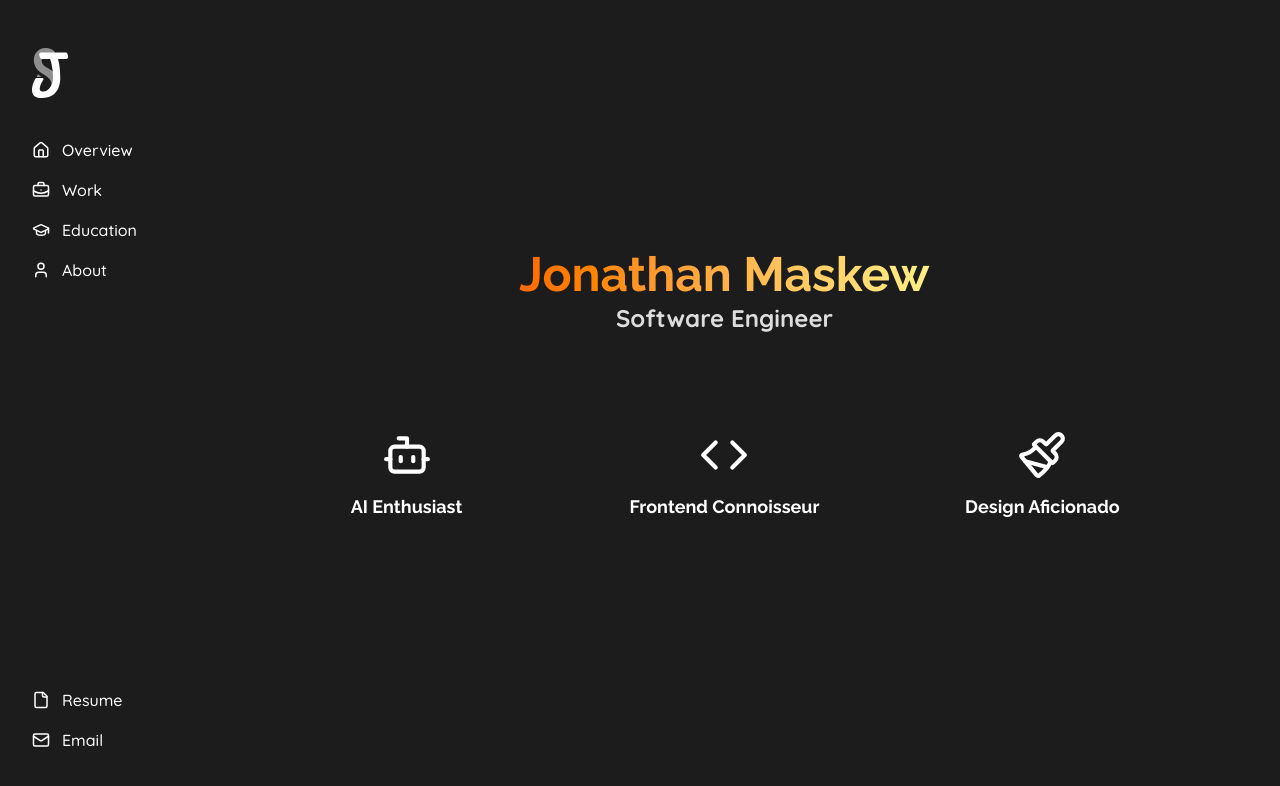
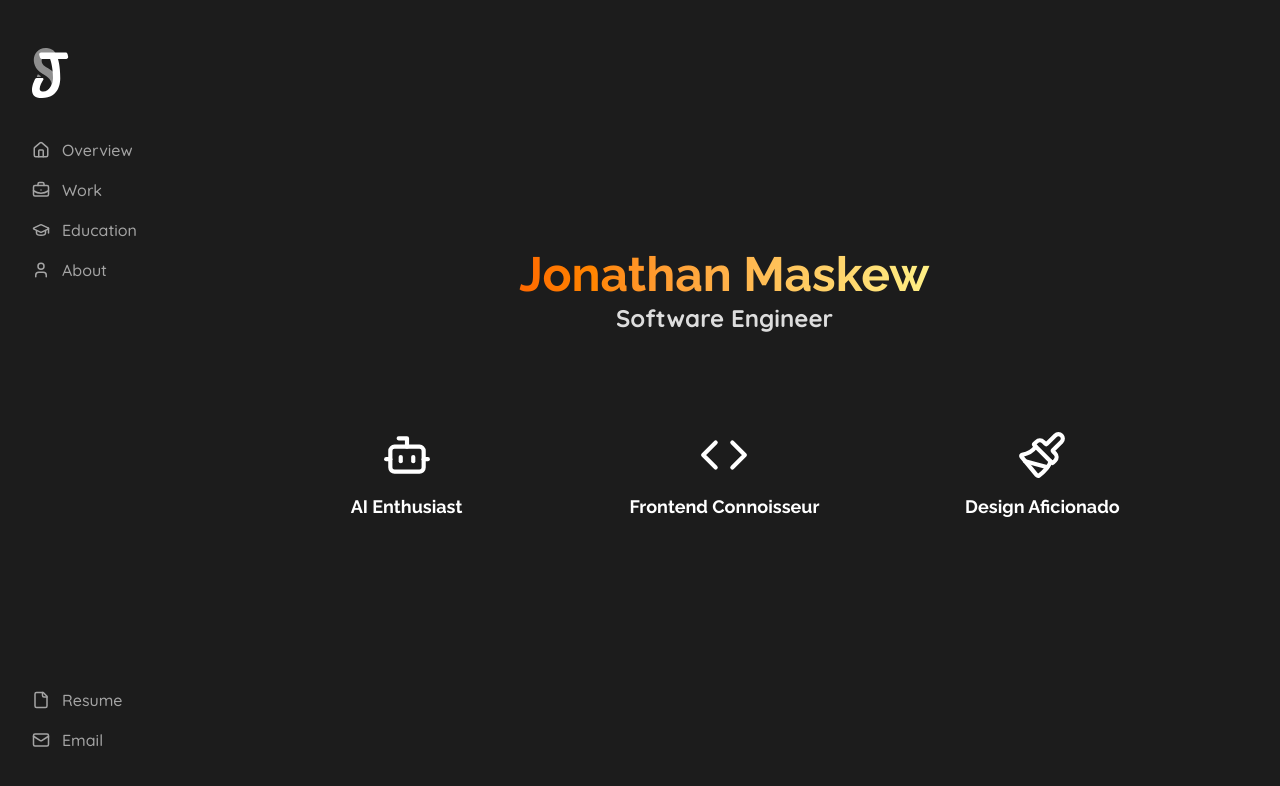
Before and after one commit to JonathanMaskew/personal_portfolio, a Next.js app: page / in a window 1280 px wide. Shown: the top 786 px of the page. Built offline with nearby package versions, Linux system fonts and the light colour scheme.

Commit message:
sidebar shows section you're on

```diff
--- a/src/components/Button/index.tsx
+++ b/src/components/Button/index.tsx
@@ -9,6 +9,7 @@ interface ButtonProps {
   icon: Icon;
   type: ButtonType;
   iconOnly?: boolean;
+  isActive?: boolean;
 }
 
 export function Button({
@@ -17,8 +18,9 @@ export function Button({
   icon: IconComponent,
   type,
   iconOnly,
+  isActive,
 }: ButtonProps) {
-  const buttonStyle = 'flex items-center';
+  const buttonStyle = `flex items-center ${isActive ? 'opacity-100' : 'opacity-60 hover:opacity-100'}`;
 
   const content = (
     <>
--- a/src/components/HighlightDetailed.tsx
+++ b/src/components/HighlightDetailed.tsx
@@ -72,6 +72,7 @@ export default function HighlightDetailed({
             icon={Plus}
             clickDetail={onClickCallback}
             type={'BUTTON-TAG' as ButtonType}
+            isActive={true}
           />
         </div>
       )}
--- a/src/components/NavLink/index.tsx
+++ b/src/components/NavLink/index.tsx
@@ -60,9 +60,10 @@ export const SECONDARY_NAV_ITEMS: NavItem[] = [
 interface NavLinkProps {
   item: NavItem;
   iconOnly?: boolean;
+  isActive?: boolean;
 }
 
-export function NavLink({ item, iconOnly }: NavLinkProps) {
+export function NavLink({ item, iconOnly, isActive }: NavLinkProps) {
   return (
     <Button
       text={item.label}
@@ -70,6 +71,7 @@ export function NavLink({ item, iconOnly }: NavLinkProps) {
       clickDetail={item.href}
       type={'NEXT-LINK' as ButtonType}
       iconOnly={iconOnly}
+      isActive={isActive}
     />
   );
 }
```
